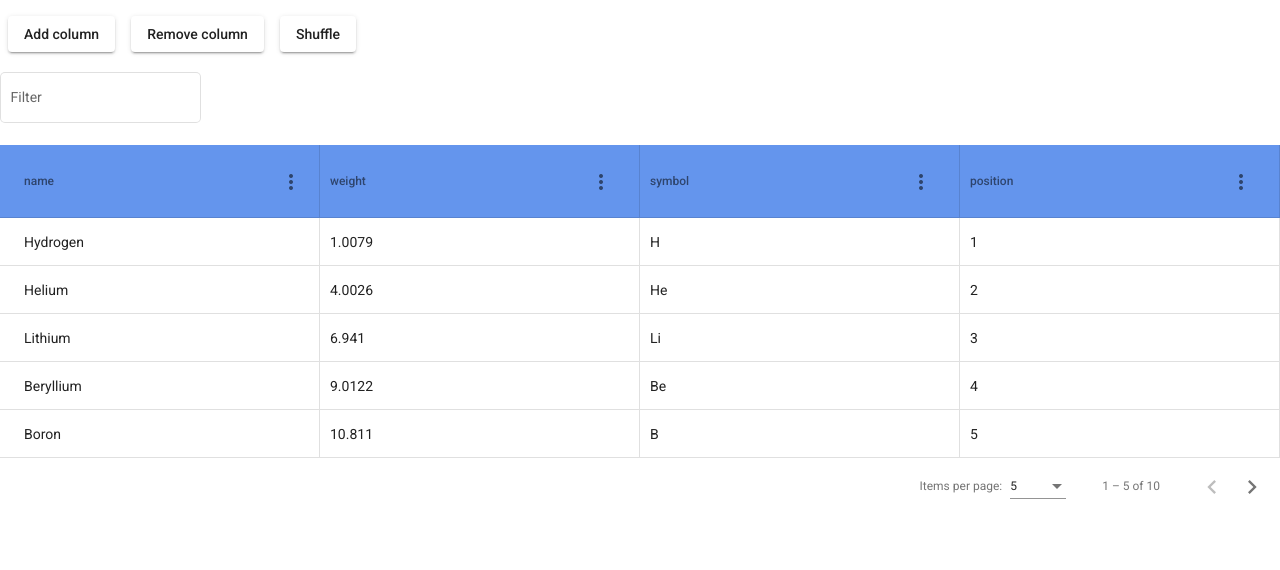
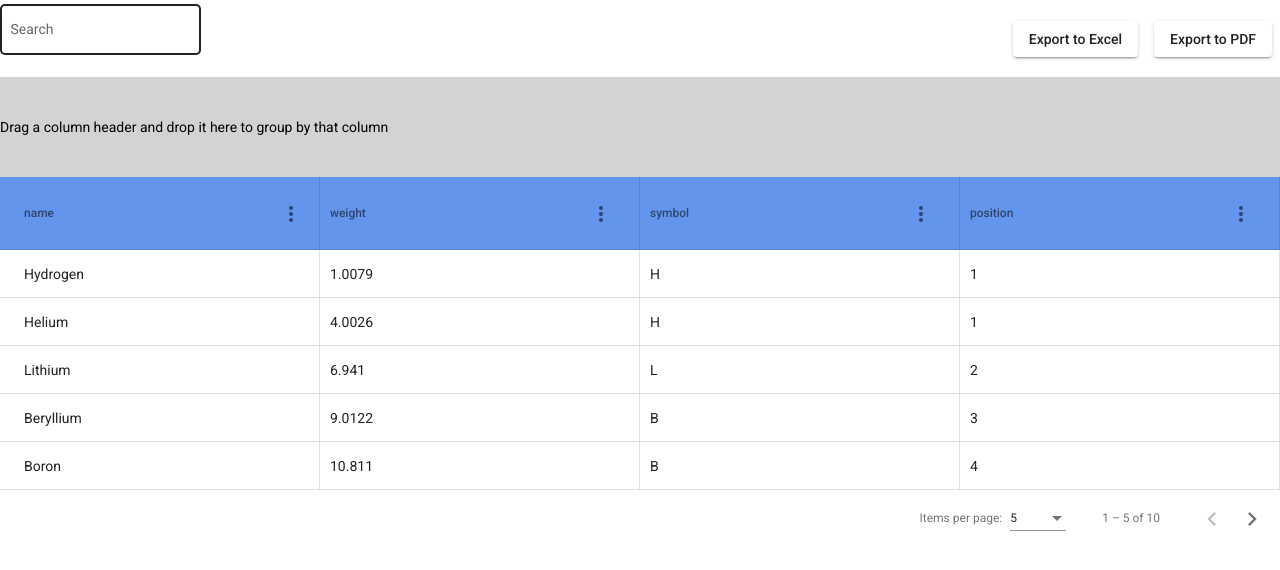
Before and after one commit to zellkon/mat-table-custom, an Angular app: page / in a window 1280 px wide. Shown: the top 570 px of the page. Built offline with nearby package versions, Linux system fonts and the light colour scheme.

Commit message:
add groupData

```diff
--- a/package.json
+++ b/package.json
@@ -21,6 +21,7 @@
     "@angular/platform-browser": "^13.3.0",
     "@angular/platform-browser-dynamic": "^13.3.0",
     "@angular/router": "^13.3.0",
+    "lodash": "^4.17.21",
     "rxjs": "~7.4.0",
     "tslib": "^2.3.0",
     "zone.js": "~0.11.4"
@@ -30,6 +31,7 @@
     "@angular/cli": "^13.3.0",
     "@angular/compiler-cli": "^13.3.0",
     "@types/jasmine": "~3.10.0",
+    "@types/lodash": "^4.14.180",
     "@types/node": "^12.11.1",
     "jasmine-core": "~3.10.0",
     "karma": "~6.3.0",
--- a/src/app/app.component.html
+++ b/src/app/app.component.html
@@ -1,19 +1,40 @@
-<button mat-raised-button (click)="addColumn()"> Add column </button>
-<button mat-raised-button (click)="removeColumn()"> Remove column </button>
-<button mat-raised-button (click)="shuffle()"> Shuffle </button>
+<div fxLayout="column" fxLayoutAlign="center center">
+  <div style="width: 100%;" fxLayout="row" fxLayoutAlign="space-between center">
     <div>
       <mat-form-field appearance="outline">
-    <mat-label>Filter</mat-label>
-    <input matInput (keyup)="applyFilter($event)" placeholder="Ex. ium" #input>
+        <mat-label>Search</mat-label>
+        <input matInput (keyup)="applyFilter($event)" placeholder="Search in all columns" #input>
       </mat-form-field>
     </div>
+    <div>
+      <button mat-raised-button>Export to Excel</button>
+      <button mat-raised-button>Export to PDF</button>
+    </div>
+  </div>
 
+  <div fxLayout="column" fxLayoutAlign="center center" cdkDropListGroup>
+    <div style="height: 100px; width: 100%; display: flex; justify-content: start; align-items: center; background: lightgray;" cdkDropList (cdkDropListDropped)="dropGroup($event)">
+      <span *ngIf="groupFilterItems.length <= 0">
+        Drag a column header and drop it here to group by that column
+      </span>
+      <mat-chip-list>
+        <mat-chip
+          *ngFor="let item of groupFilterItems"
+          (removed)="removeGroupFilterItem(item)">
+          {{item}}
+          <button matChipRemove>
+            <mat-icon>cancel</mat-icon>
+          </button>
+        </mat-chip>
+      </mat-chip-list>
+    </div>
+    <div>
       <table mat-table [dataSource]="dataSource" matSort cdkDropList cdkDropListOrientation="horizontal"
         (cdkDropListDropped)="dropCol($event)">
-  <ng-container *ngFor="let column of displayedColumns; let i = index;" [matColumnDef]="column">
+        <ng-container *ngFor="let column of columnsToDisplay; let i = index;" [matColumnDef]="column">
           <th mat-header-cell *matHeaderCellDef [resizeColumn]="true" [index]="i">
             <div fxLayout="row" fxLayoutAlign="space-between center">
-        <div cdkDrag cdkDragLockAxis="x" mat-sort-header>
+              <div cdkDrag [cdkDragData]="column" mat-sort-header>
                 {{column}}
               </div>
               <div>
@@ -26,13 +47,16 @@
                       <mat-icon>reorder</mat-icon>
                       <span>Columns</span>
                     </button>
-              <div *ngIf="showColFilter" style="width: 100%; padding: 16px 16px 16px 16px;" fxLayout="column" fxLayoutAlign="center start">
-                <div *ngFor="let column of displayedColumns">
-                    <mat-checkbox [checked]="checkColumn(column)" (click)="$event.stopPropagation();">{{column}}</mat-checkbox>
+                    <div *ngIf="showColFilter" style="width: 100%; padding: 0px 16px 0px 16px;" fxLayout="column"
+                      fxLayoutAlign="center start">
+                      <div *ngFor="let obj of columsForFilter; let i=index">
+                        <mat-checkbox (change)="colFilter($event, i)" [checked]="obj.display"
+                          (click)="$event.stopPropagation();">{{obj.column}}</mat-checkbox>
                       </div>
                       <div fxLayout="row" fxLayoutAlign="space-between center">
-                  <button mat-raised-button color="basic">Reset</button>
-                  <button mat-raised-button color="primary">Apply</button>
+                        <button mat-raised-button color="basic"
+                          (click)="$event.stopPropagation(); resetFilterCol();">Reset</button>
+                        <button mat-raised-button color="primary" (click)="reloadTableWithFilter()">Apply</button>
                       </div>
                     </div>
                   </div>
@@ -58,3 +82,6 @@
         <tr mat-row *matRowDef="let row; columns: columnsToDisplay;"></tr>
       </table>
       <mat-paginator [pageSizeOptions]="[5, 10, 25, 100]" aria-label="Select page of objects"></mat-paginator>
+    </div>
+  </div>
+</div>
--- a/src/app/app.component.ts
+++ b/src/app/app.component.ts
@@ -2,7 +2,9 @@ import { AfterViewInit, Component, OnInit, ViewChild } from '@angular/core';
 import { MatPaginator } from '@angular/material/paginator';
 import { MatSort } from '@angular/material/sort';
 import { MatTableDataSource } from '@angular/material/table';
-import {CdkDragDrop, CdkDragEnter, CdkDragStart, moveItemInArray, transferArrayItem} from '@angular/cdk/drag-drop';
+import { CdkDragDrop, CdkDragEnter, CdkDragStart, moveItemInArray, transferArrayItem } from '@angular/cdk/drag-drop';
+import { MatCheckboxChange } from '@angular/material/checkbox';
+import * as _ from 'lodash';
 export interface Object {
   name: string;
   position: number;
@@ -10,33 +12,35 @@ export interface Object {
   symbol: string;
 }
 const ELEMENT_DATA: Object[] = [
-  {position: 1, name: 'Hydrogen', weight: 1.0079, symbol: 'H'},
-  {position: 2, name: 'Helium', weight: 4.0026, symbol: 'He'},
-  {position: 3, name: 'Lithium', weight: 6.941, symbol: 'Li'},
-  {position: 4, name: 'Beryllium', weight: 9.0122, symbol: 'Be'},
-  {position: 5, name: 'Boron', weight: 10.811, symbol: 'B'},
-  {position: 6, name: 'Carbon', weight: 12.0107, symbol: 'C'},
-  {position: 7, name: 'Nitrogen', weight: 14.0067, symbol: 'N'},
-  {position: 8, name: 'Oxygen', weight: 15.9994, symbol: 'O'},
-  {position: 9, name: 'Fluorine', weight: 18.9984, symbol: 'F'},
-  {position: 10, name: 'Neon', weight: 20.1797, symbol: 'Ne'},
+  { position: 1, name: 'Hydrogen', weight: 1.0079, symbol: 'H' },
+  { position: 1, name: 'Helium', weight: 4.0026, symbol: 'H' },
+  { position: 2, name: 'Lithium', weight: 6.941, symbol: 'L' },
+  { position: 3, name: 'Beryllium', weight: 9.0122, symbol: 'B' },
+  { position: 4, name: 'Boron', weight: 10.811, symbol: 'B' },
+  { position: 5, name: 'Carbon', weight: 12.0107, symbol: 'C' },
+  { position: 5, name: 'Nitrogen', weight: 14.0067, symbol: 'N' },
+  { position: 6, name: 'Oxygen', weight: 15.9994, symbol: 'O' },
+  { position: 7, name: 'Fluorine', weight: 18.9984, symbol: 'F' },
+  { position: 8, name: 'Neon', weight: 20.1797, symbol: 'N' },
 ];
 @Component({
   selector: 'app-root',
   templateUrl: './app.component.html',
   styleUrls: ['./app.component.scss']
 })
-export class AppComponent implements OnInit,AfterViewInit{
+export class AppComponent implements OnInit, AfterViewInit {
 
   @ViewChild(MatSort)
   sort!: MatSort;
   @ViewChild(MatPaginator)
   paginator!: MatPaginator;
   displayedColumns: string[] = ['name', 'weight', 'symbol', 'position'];
-  columnsToDisplay: string[] = this.displayedColumns.slice();
+  columnsToDisplay: any[] = this.displayedColumns.slice();
+  columsForFilter: any[] = this.displayedColumns.map(x => ({ column: x, display: true }));
   dataSource: MatTableDataSource<Object>;
-  showColFilter= false;
-  showFilter= false;
+  groupFilterItems: string[] = [];
+  showColFilter = false;
+  showFilter = false;
   constructor() {
     this.dataSource = new MatTableDataSource(ELEMENT_DATA);
   }
@@ -66,18 +70,6 @@ export class AppComponent implements OnInit,AfterViewInit{
     }
   }
 
-  shuffle() {
-    let currentIndex = this.columnsToDisplay.length;
-    while (0 !== currentIndex) {
-      let randomIndex = Math.floor(Math.random() * currentIndex);
-      currentIndex -= 1;
-
-      // Swap
-      let temp = this.columnsToDisplay[currentIndex];
-      this.columnsToDisplay[currentIndex] = this.columnsToDisplay[randomIndex];
-      this.columnsToDisplay[randomIndex] = temp;
-    }
-  }
   // dragNdrop
 
   dragCol(event: CdkDragStart) {
@@ -85,20 +77,69 @@ export class AppComponent implements OnInit,AfterViewInit{
   }
 
   dropCol(event: CdkDragDrop<any>) {
-     if (event) {
+    if (event) {
       moveItemInArray(this.columnsToDisplay, event.previousIndex, event.currentIndex);
-     }
+    }
   }
-  dropRow(event: CdkDragDrop<any>) {
-     if (event) {
-      moveItemInArray(this.dataSource.data, event.previousIndex, event.currentIndex);
-     }
+  dropGroup(event: CdkDragDrop<any>) {
+    if (this.groupFilterItems.findIndex(x => x.includes(event.item.data)) === -1) {
+      this.groupFilterItems.push(event.item.data);
+      console.log(this.groupByMultipleFields(this.dataSource.data, this.groupFilterItems));
+    }
+  }
+  removeGroupFilterItem(column: string) {
+    this.groupFilterItems.splice(this.groupFilterItems.findIndex(x => x.includes(column)), 1);
   }
   // resize Col by Directive
-  test(data: any): void {
+  checkedColumn(column: string): boolean {
+    return this.columnsToDisplay.find(x => x.includes(column)) ? true : false;
+  }
+
+  colFilter(event: MatCheckboxChange, index: number) {
+    this.columsForFilter[index].display = event.checked;
+  }
+
+  reloadTableWithFilter() {
+    this.columnsToDisplay = this.columsForFilter.filter(x => x.display === true).map(result => result.column);
+  }
+  resetFilterCol() {
+    this.columsForFilter = this.displayedColumns.map(x => ({ column: x, display: true }));
+  }
+  // func Group By Key for Data
+
+  groupBySingleField(data: any, field: any) {
+    return data.reduce((acc: any, val: any) => {
+      const rest = Object.keys(val).reduce((newObj: any, key) => {
+        if (key !== field) {
+          newObj[key] = val[key]
+        }
+        return newObj;
+      }, {});
+      if (acc[val[field]]) {
+        acc[val[field]].push(rest);
+      } else {
+        ;
+        acc[val[field]] = [rest];
+      }
+      return acc;
+    }, {})
+  }
+
+  groupByMultipleFields(data: any, ...fields: any) {
+    if (fields.length === 0) return;
+    let newData: any = {};
+    const [field] = fields;
+    newData = this.groupBySingleField(data, field);
+    const remainingFields = fields.slice(1);
+    if (remainingFields.length > 0) {
+      Object.keys(newData).forEach((key) => {
+        newData[key] = this.groupByMultipleFields(newData[key], ...remainingFields)
+      })
+    }
+    return newData;
+  }
+
+  test(data: any) {
     console.log(data);
   }
-  checkColumn(column: string): boolean {
-    return this.columnsToDisplay.find(x => x.includes(column)) ? true : false;
-  }
 }
```
Also changed, not shown: 1 other file (tests, documents, lock files or other folders). Lines whose indentation alone changed are shown as unchanged.
